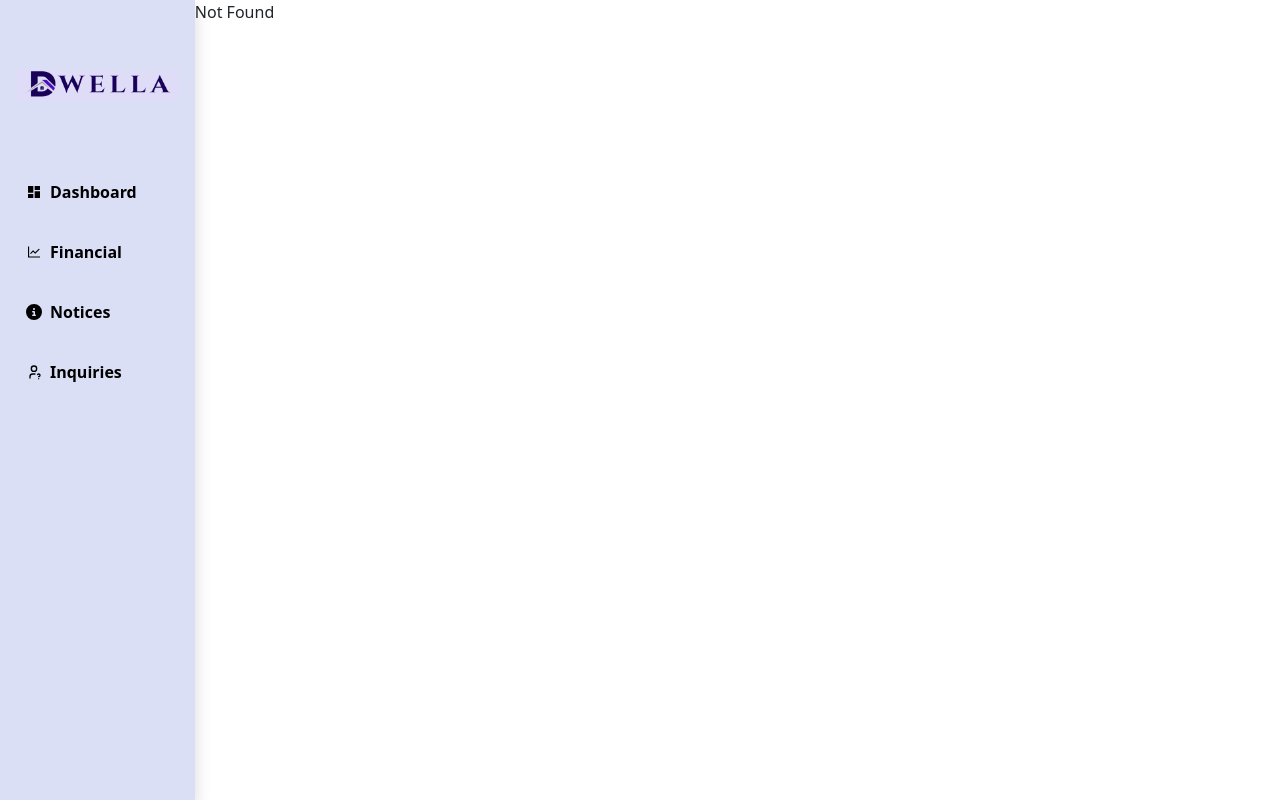
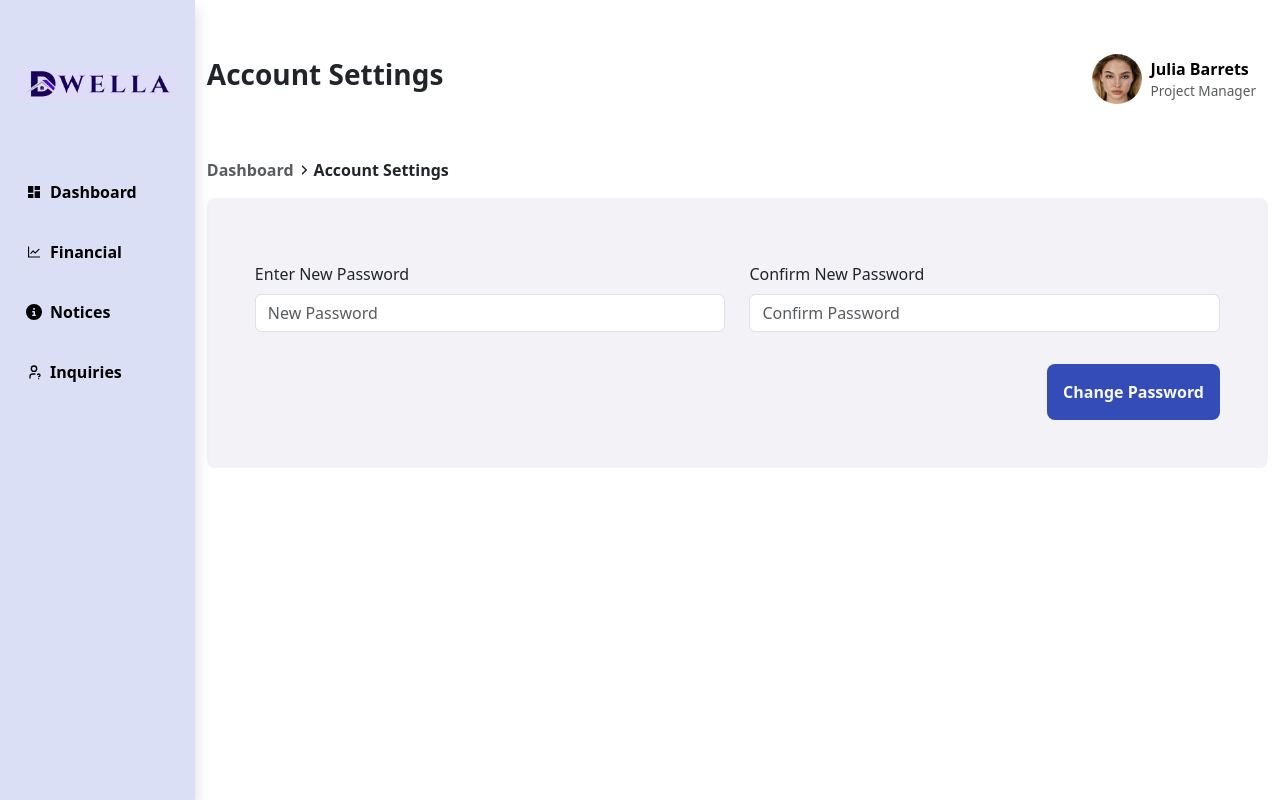
Before and after one commit to eimanncalderon0711/dwella-web, a React (Vite) app: page /resident/account in a window 1280 px wide. Before the commit this address had no page. Built offline with nearby package versions, Linux system fonts and the light colour scheme.

Commit message:
Created account setting page for resident

```diff
--- /dev/null
+++ b/src/pages/resident/AccountSetting.tsx
@@ -0,0 +1,51 @@
+import React from 'react'
+import { Col, Container, Form, Row } from 'react-bootstrap'
+import Header from '../../components/Header'
+import { FaAngleRight } from 'react-icons/fa6'
+
+function AccountSetting() {
+  return (
+    <Container className="pt-5 d-flex flex-column w-100" style={{maxWidth:"70rem"}}>
+        {/* Header component*/}
+        <Header>
+            <div className="d-flex gap-3">
+                <h3 className='fw-bold'>Account Settings</h3>
+            </div>
+        </Header>
+
+        {/* Form page heading */}
+        <div className='d-flex align-items-center gap-1 pt-5 mb-3'>
+            <span className='text-muted fw-bold d-flex align-items-center'>Dashboard</span>
+            <FaAngleRight size={12}/>
+            <span className='text-dark fw-bold d-flex align-items-center'>Account Settings</span>
+        </div>
+
+        {/* Change password Form */}
+        <div className='p-5 rounded-3 mb-5' style={{backgroundColor:"#F2F2F7"}}>
+            <Row className='pt-3'>
+                <Col xs={12} md={6}>
+                    <Form.Group className="mb-3" controlId="formPassword">
+                        <Form.Label >Enter New Password</Form.Label>
+                        <Form.Control type="password" placeholder="New Password" />
+                    </Form.Group>
+                </Col>
+
+                 <Col xs={12} md={6}>
+                    <Form.Group className="mb-3" controlId="formConfirmPassword">
+                        <Form.Label >Confirm New Password</Form.Label>
+                        <Form.Control type="password" placeholder="Confirm Password" />
+                    </Form.Group>
+                </Col>
+
+                <Col className='d-flex gap-3 flex-wrap align-items-center justify-content-end mt-3'>
+                    <div className='d-flex flex-grow-1 flex-sm-grow-0 align-items-center justify-content-center px-3 py-3 rounded-3' style={{backgroundColor:"#344CB7", cursor:"pointer"}}>
+                        <span className='text-light text-center fw-bold'>Change Password</span>
+                    </div>
+                </Col>
+            </Row>
+        </div>
+    </Container>
+  )
+}
+
+export default AccountSetting
--- a/src/routeTree.gen.ts
+++ b/src/routeTree.gen.ts
@@ -27,6 +27,7 @@ const ResidentNoticesLazyImport = createFileRoute('/resident/notices')()
 const ResidentInquiriesLazyImport = createFileRoute('/resident/inquiries')()
 const ResidentFinancialLazyImport = createFileRoute('/resident/financial')()
 const ResidentDashboardLazyImport = createFileRoute('/resident/dashboard')()
+const ResidentAccountLazyImport = createFileRoute('/resident/account')()
 
 // Create/Update Routes
 
@@ -95,6 +96,14 @@ const ResidentDashboardLazyRoute = ResidentDashboardLazyImport.update({
   import('./routes/resident/dashboard.lazy').then((d) => d.Route),
 )
 
+const ResidentAccountLazyRoute = ResidentAccountLazyImport.update({
+  id: '/account',
+  path: '/account',
+  getParentRoute: () => ResidentRouteLazyRoute,
+} as any).lazy(() =>
+  import('./routes/resident/account.lazy').then((d) => d.Route),
+)
+
 const ResidentContactRoute = ResidentContactImport.update({
   id: '/contact',
   path: '/contact',
@@ -153,6 +162,13 @@ declare module '@tanstack/react-router' {
       preLoaderRoute: typeof ResidentContactImport
       parentRoute: typeof ResidentRouteLazyImport
     }
+    '/resident/account': {
+      id: '/resident/account'
+      path: '/account'
+      fullPath: '/resident/account'
+      preLoaderRoute: typeof ResidentAccountLazyImport
+      parentRoute: typeof ResidentRouteLazyImport
+    }
     '/resident/dashboard': {
       id: '/resident/dashboard'
       path: '/dashboard'
@@ -207,6 +223,7 @@ const AuthRouteRouteWithChildren = AuthRouteRoute._addFileChildren(
 
 interface ResidentRouteLazyRouteChildren {
   ResidentContactRoute: typeof ResidentContactRoute
+  ResidentAccountLazyRoute: typeof ResidentAccountLazyRoute
   ResidentDashboardLazyRoute: typeof ResidentDashboardLazyRoute
   ResidentFinancialLazyRoute: typeof ResidentFinancialLazyRoute
   ResidentInquiriesLazyRoute: typeof ResidentInquiriesLazyRoute
@@ -216,6 +233,7 @@ interface ResidentRouteLazyRouteChildren {
 
 const ResidentRouteLazyRouteChildren: ResidentRouteLazyRouteChildren = {
   ResidentContactRoute: ResidentContactRoute,
+  ResidentAccountLazyRoute: ResidentAccountLazyRoute,
   ResidentDashboardLazyRoute: ResidentDashboardLazyRoute,
   ResidentFinancialLazyRoute: ResidentFinancialLazyRoute,
   ResidentInquiriesLazyRoute: ResidentInquiriesLazyRoute,
@@ -233,6 +251,7 @@ export interface FileRoutesByFullPath {
   '/resident': typeof ResidentRouteLazyRouteWithChildren
   '/dashboard': typeof AuthDashboardRoute
   '/resident/contact': typeof ResidentContactRoute
+  '/resident/account': typeof ResidentAccountLazyRoute
   '/resident/dashboard': typeof ResidentDashboardLazyRoute
   '/resident/financial': typeof ResidentFinancialLazyRoute
   '/resident/inquiries': typeof ResidentInquiriesLazyRoute
@@ -247,6 +266,7 @@ export interface FileRoutesByTo {
   '/resident': typeof ResidentRouteLazyRouteWithChildren
   '/dashboard': typeof AuthDashboardRoute
   '/resident/contact': typeof ResidentContactRoute
+  '/resident/account': typeof ResidentAccountLazyRoute
   '/resident/dashboard': typeof ResidentDashboardLazyRoute
   '/resident/financial': typeof ResidentFinancialLazyRoute
   '/resident/inquiries': typeof ResidentInquiriesLazyRoute
@@ -262,6 +282,7 @@ export interface FileRoutesById {
   '/resident': typeof ResidentRouteLazyRouteWithChildren
   '/_auth/dashboard': typeof AuthDashboardRoute
   '/resident/contact': typeof ResidentContactRoute
+  '/resident/account': typeof ResidentAccountLazyRoute
   '/resident/dashboard': typeof ResidentDashboardLazyRoute
   '/resident/financial': typeof ResidentFinancialLazyRoute
   '/resident/inquiries': typeof ResidentInquiriesLazyRoute
@@ -278,6 +299,7 @@ export interface FileRouteTypes {
     | '/resident'
     | '/dashboard'
     | '/resident/contact'
+    | '/resident/account'
     | '/resident/dashboard'
     | '/resident/financial'
     | '/resident/inquiries'
@@ -291,6 +313,7 @@ export interface FileRouteTypes {
     | '/resident'
     | '/dashboard'
     | '/resident/contact'
+    | '/resident/account'
     | '/resident/dashboard'
     | '/resident/financial'
     | '/resident/inquiries'
@@ -304,6 +327,7 @@ export interface FileRouteTypes {
     | '/resident'
     | '/_auth/dashboard'
     | '/resident/contact'
+    | '/resident/account'
     | '/resident/dashboard'
     | '/resident/financial'
     | '/resident/inquiries'
@@ -358,6 +382,7 @@ export const routeTree = rootRoute
       "filePath": "resident/route.lazy.tsx",
       "children": [
         "/resident/contact",
+        "/resident/account",
         "/resident/dashboard",
         "/resident/financial",
         "/resident/inquiries",
@@ -371,6 +396,10 @@ export const routeTree = rootRoute
     },
     "/resident/contact": {
       "filePath": "resident/contact.tsx",
+      "parent": "/resident"
+    },
+    "/resident/account": {
+      "filePath": "resident/account.lazy.tsx",
       "parent": "/resident"
     },
     "/resident/dashboard": {
--- /dev/null
+++ b/src/routes/resident/account.lazy.tsx
@@ -0,0 +1,10 @@
+import { createLazyFileRoute } from '@tanstack/react-router'
+import AccountSetting from '../../pages/resident/AccountSetting'
+
+export const Route = createLazyFileRoute('/resident/account')({
+  component: RouteComponent,
+})
+
+function RouteComponent() {
+  return <AccountSetting/>
+}
```
